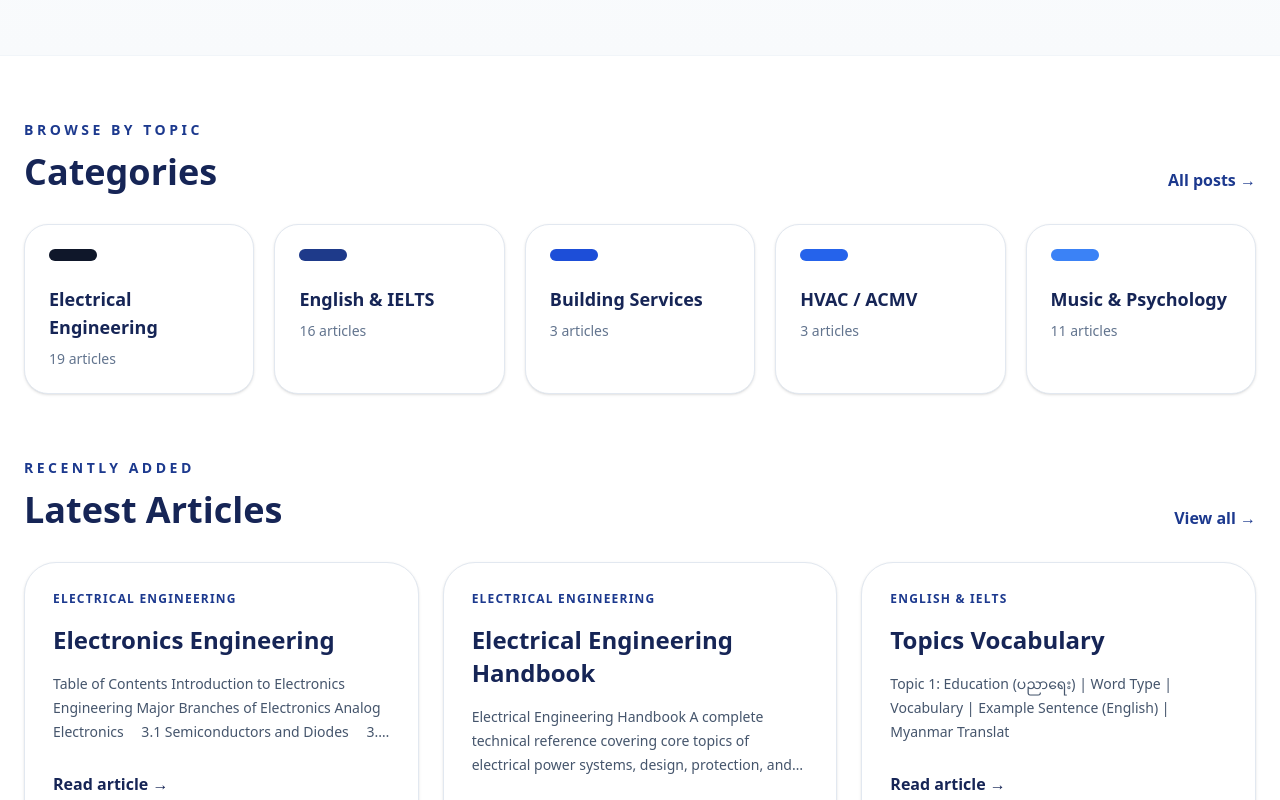
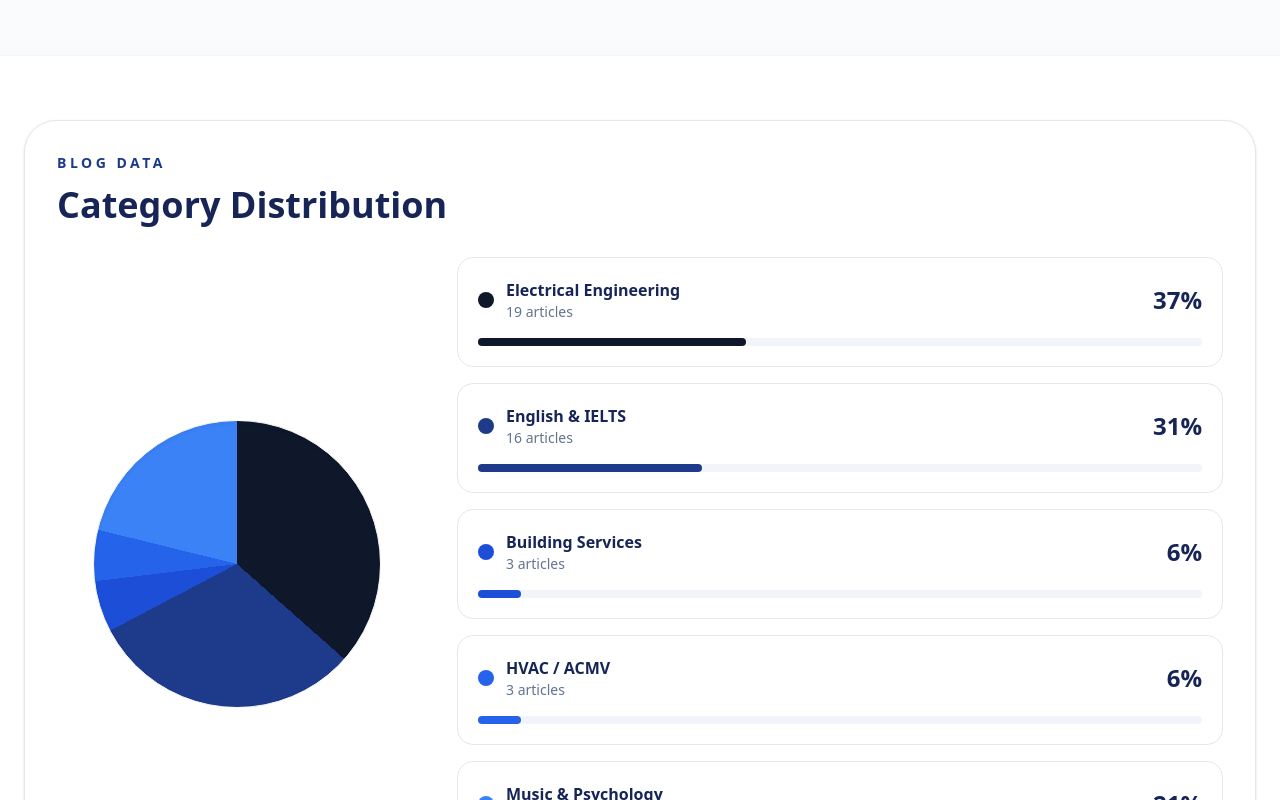
Before and after one commit to Eric9435/eric9435.github.io, a Next.js app: page / in a window 1280 px wide. Shown: the part 760-1560 px from the top of the page. Built offline with nearby package versions, Linux system fonts and the light colour scheme.

Commit message:
Merge category data into pie chart section

```diff
--- a/src/app/page.tsx
+++ b/src/app/page.tsx
@@ -110,34 +110,67 @@ export default function Home() {
         </div>
       </section>
 
+
 <section id="categories" className="mx-auto max-w-7xl px-6 py-16">
-        <div className="mb-8 flex items-end justify-between">
-          <div>
+  <div className="rounded-[2rem] border border-slate-200 bg-white p-8 shadow-sm">
+    <div className="mb-8">
       <p className="text-sm font-black uppercase tracking-[0.25em] text-blue-900">
-              Browse by Topic
+        Blog Data
       </p>
-            <h2 className="mt-3 text-4xl font-black text-blue-950">Categories</h2>
-          </div>
-          <a href="/blog" className="font-bold text-blue-900">All posts →</a>
+      <h2 className="mt-3 text-4xl font-black text-blue-950">
+        Category Distribution
+      </h2>
     </div>
 
-        <div className="grid gap-5 md:grid-cols-2 lg:grid-cols-5">
-          {categoryData.map((item, index) => (
+    <div className="grid gap-10 lg:grid-cols-[360px_1fr] lg:items-center">
+      <div className="flex justify-center">
+        <div
+          className="h-72 w-72 rounded-full border border-slate-100 shadow-inner"
+          style={{ background: `conic-gradient(${slices.join(", ")})` }}
+        />
+      </div>
+
+      <div className="grid gap-4">
+        {categoryData.map((item, index) => {
+          const percent = total ? Math.round((item.count / total) * 100) : 0;
+
+          return (
             <a
               key={item.name}
               href={`/blog?category=${encodeURIComponent(item.name)}`}
-              className="group rounded-3xl border border-slate-200 bg-white p-6 shadow-sm transition hover:-translate-y-1 hover:border-blue-200 hover:shadow-xl"
+              className="rounded-2xl border border-slate-200 bg-white p-5 transition hover:border-blue-900 hover:shadow-md"
             >
+              <div className="flex items-center justify-between gap-4">
+                <div className="flex items-center gap-3">
                   <span
-                className="block h-3 w-12 rounded-full"
+                    className="h-4 w-4 rounded-full"
                     style={{ backgroundColor: colors[index % colors.length] }}
                   />
-              <h3 className="mt-6 text-lg font-black text-blue-950 group-hover:text-blue-700">
-                {item.name}
-              </h3>
-              <p className="mt-2 text-sm text-slate-500">{item.count} articles</p>
+                  <div>
+                    <h3 className="font-black text-blue-950">{item.name}</h3>
+                    <p className="text-sm text-slate-500">{item.count} articles</p>
+                  </div>
+                </div>
+
+                <div className="text-2xl font-black text-blue-950">
+                  {percent}%
+                </div>
+              </div>
+
+              <div className="mt-4 h-2 rounded-full bg-slate-100">
+                <div
+                  className="h-2 rounded-full"
+                  style={{
+                    width: `${percent}%`,
+                    backgroundColor: colors[index % colors.length],
+                  }}
+                />
+              </div>
             </a>
-          ))}
+          );
+        })}
+      </div>
+    </div>
   </div>
 </section>
 
```
Lines whose indentation alone changed are shown as unchanged.
